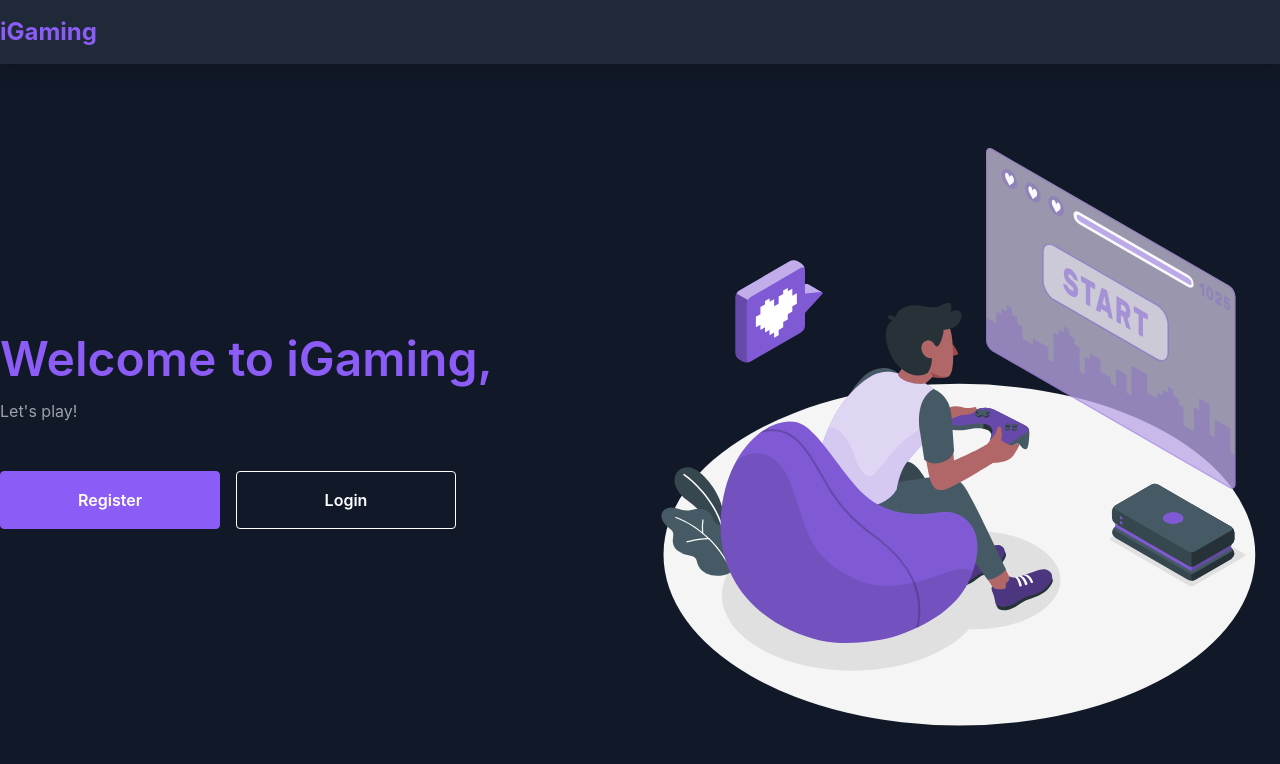
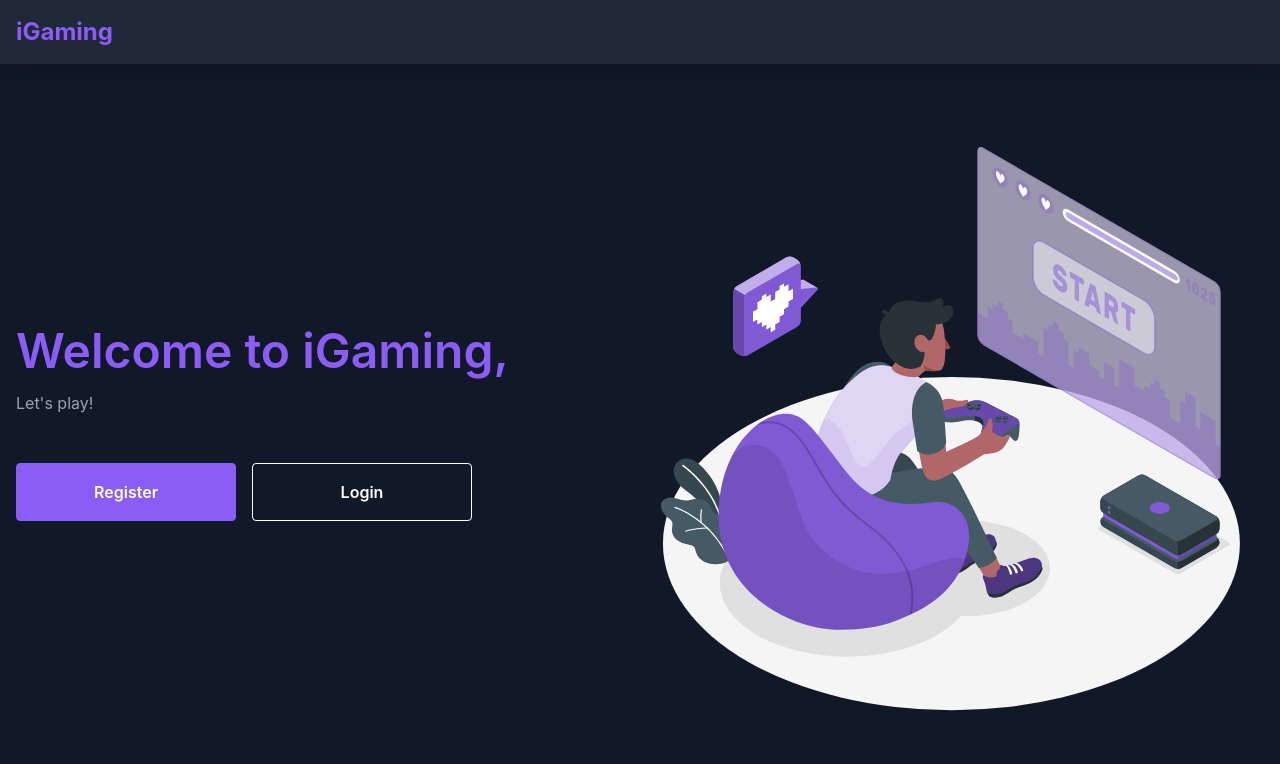
Before and after one commit to Gharoro/igaming-frontend, a React (Vite) app: page / in a window 1280 px wide. Shown: the top 764 px of the page. Built offline with nearby package versions, Linux system fonts and the light colour scheme; no server answers.

Commit message:
minor ui update

```diff
--- a/src/components/Layout.tsx
+++ b/src/components/Layout.tsx
@@ -1,9 +1,5 @@
 import React from "react";
 
 export default function Layout({ children }: { children: React.ReactNode }) {
-  return (
-    <div className="pt-20 w-full container mx-auto px-4 lg:px-0">
-      {children}
-    </div>
-  );
+  return <div className="pt-20 w-full container mx-auto px-4">{children}</div>;
 }
--- a/src/components/TopBar.tsx
+++ b/src/components/TopBar.tsx
@@ -14,7 +14,7 @@ export default function TopBar() {
   };
 
   return (
-    <div className="fixed top-0 left-0 right-0 light-bg shadow-lg z-50 px-4 lg:px-0">
+    <div className="fixed top-0 left-0 right-0 light-bg shadow-lg z-50 px-4">
       <div className="container mx-auto space-y-4 lg:space-y-0">
         <div className="flex flex-row justify-between items-center space-y-4 lg:space-y-0 py-4">
           <a
@@ -38,7 +38,7 @@ export default function TopBar() {
             <button
               disabled={isPending}
               onClick={handleLogout}
-              className="flex items-center text-white border border-white py-2 px-6 gap-2 rounded w-fit"
+              className="flex items-center text-white border border-white py-2 gap-2 rounded w-fit"
             >
               {isPending ? (
                 <Spinner color="white" />
--- a/src/pages/Home.tsx
+++ b/src/pages/Home.tsx
@@ -53,10 +53,10 @@ export default function Home() {
 
   const handleJoinSession = () => {
     if (gameSession) {
-      mutate(gameSession?.sessionToken, {
+      mutate(gameSession?.id, {
         onSuccess: (response) => {
           showSuccess(response.message);
-          navigate(`/game/${gameSession.sessionToken}/play`);
+          navigate(`/game/${gameSession.id}/play`);
         },
       });
     }
```
Also changed, not shown: 1 other file (tests, documents, lock files or other folders).
